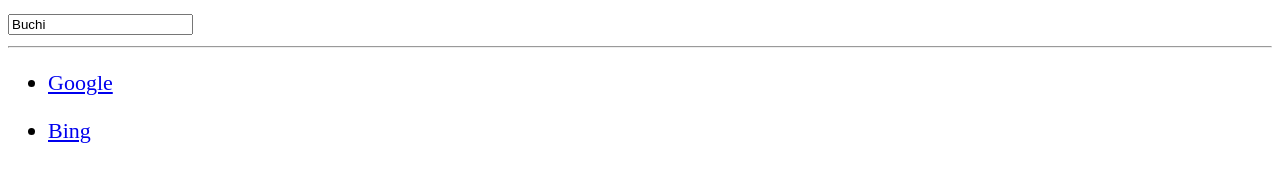
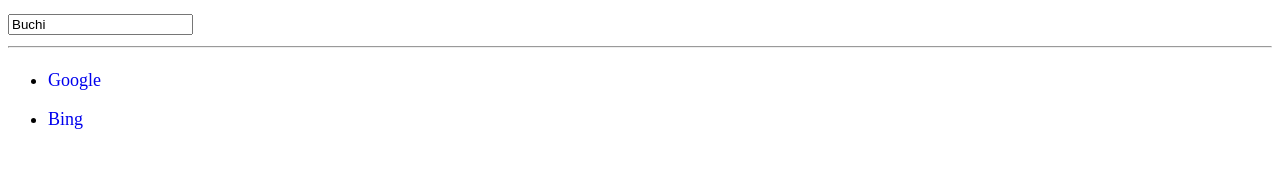
Before and after one commit to dylanbuchi/vuejs-practice, a plain HTML site: page first-app/index.html in a window 1280 px wide. Shown: the part 172-354 px from the top of the page. Drawn offline with nearby package versions, Linux system fonts and the light colour scheme.

Commit message:
update main.css

```diff
--- a/first-app/main.css
+++ b/first-app/main.css
@@ -10,3 +10,15 @@
 [v-cloak] {
     display: none;
 }
+
+li {
+    font-size: 18px;
+}
+
+li a:link {
+    text-decoration: none;
+}
+
+li a:hover {
+    color: rgb(87, 23, 76);
+}
```
